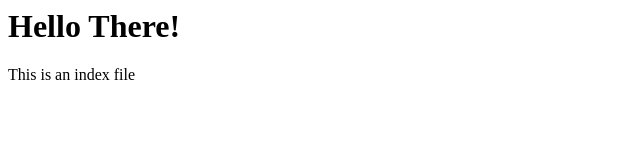
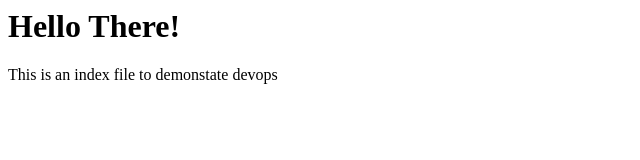
Before and after one commit to akshaykalyankar98/SampleWeb, a plain HTML site: page index.html in a window 1280 px wide. Shown: the whole page, without its empty margins (0-640 px from the left). Drawn offline with Linux system fonts and the light colour scheme.

Commit message:
Update index.html

```diff
--- a/index.html
+++ b/index.html
@@ -1,6 +1,6 @@
 <html>
   <body>
     <h1>Hello There!</h1>
-    <p>This is an index file</p>
+    <p>This is an index file to demonstate devops</p>
   </body>
 </html>
```
